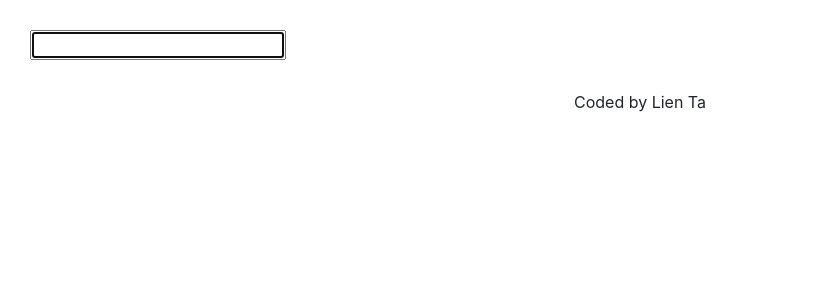
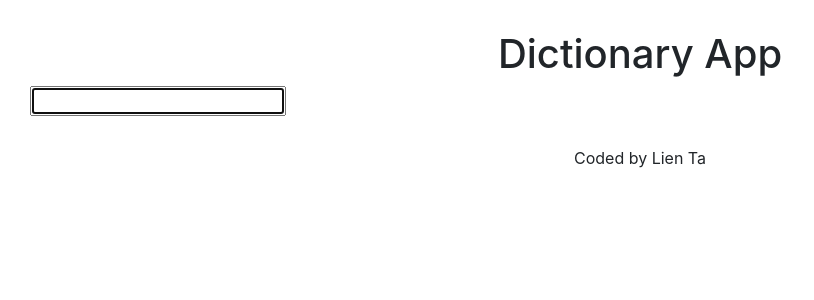
Before and after one commit to lienta3/dictionary-app, a React (Create React App) app: page / in a window 1280 px wide. Shown: the top 300 px of the page, without its empty margins (0-814 px from the left). Built offline with nearby package versions, Linux system fonts and the light colour scheme.

Commit message:
Added title to page

```diff
--- a/src/App.js
+++ b/src/App.js
@@ -6,6 +6,7 @@ function App() {
     <div className="App">
       <header className="App-header"></header>
       <main>
+        <h1>Dictionary App</h1>
         <Dictionary />
       </main>
       <footer>Coded by Lien Ta</footer>
```
